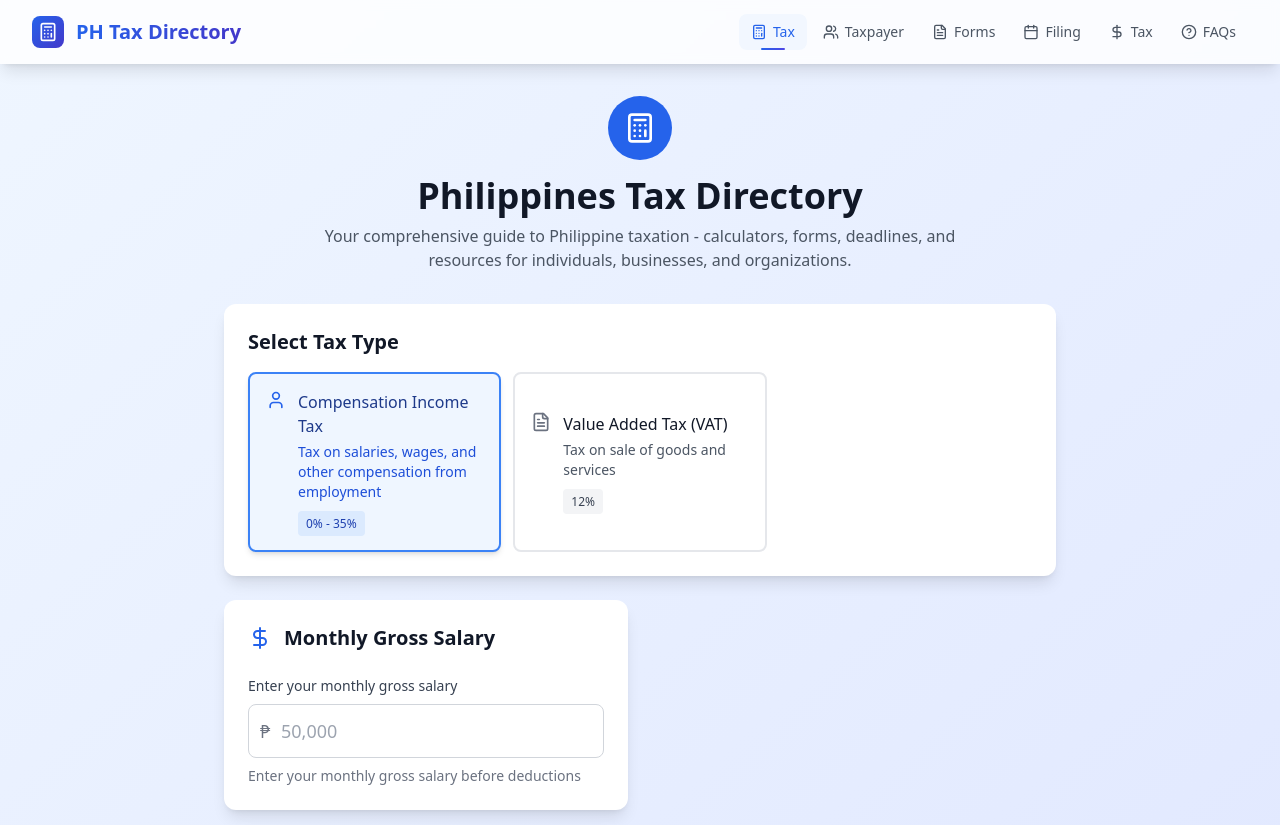
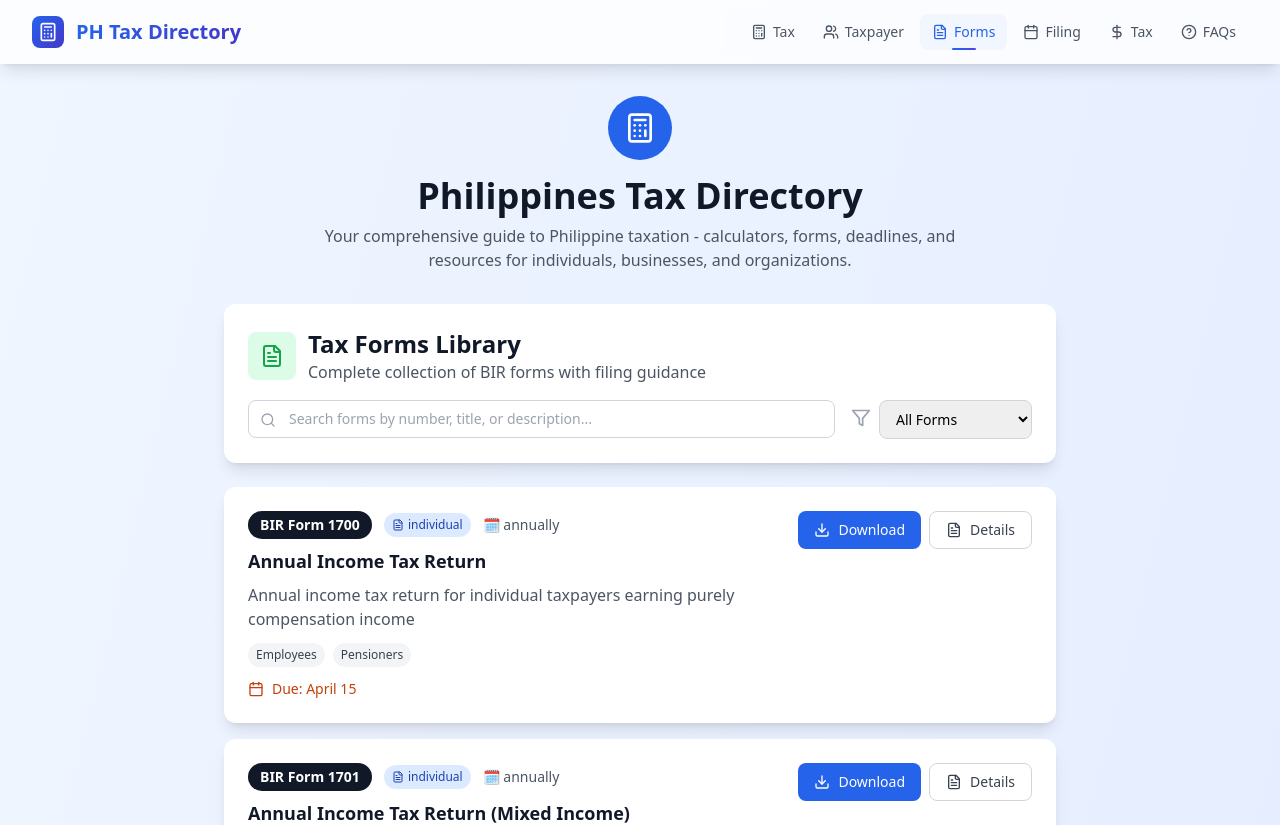
Before and after one commit to EstopaceMA/ph-tax-calculator, a React (Vite) app: page /forms-library in a window 1280 px wide. Shown: the top 825 px of the page. Built offline with nearby package versions, Linux system fonts and the light colour scheme.

Commit message:
feat: add react router

```diff
--- a/package.json
+++ b/package.json
@@ -12,7 +12,8 @@
   "dependencies": {
     "lucide-react": "^0.344.0",
     "react": "^18.3.1",
-    "react-dom": "^18.3.1"
+    "react-dom": "^18.3.1",
+    "react-router-dom": "^7.9.1"
   },
   "devDependencies": {
     "@eslint/js": "^9.9.1",
--- a/src/App.tsx
+++ b/src/App.tsx
@@ -1,8 +1,27 @@
 import React from 'react';
+import { BrowserRouter as Router, Routes, Route, Navigate } from 'react-router-dom';
 import TaxDirectory from './components/TaxDirectory';
 
 function App() {
-  return <TaxDirectory />;
+  return (
+    <Router>
+      <Routes>
+        {/* Main routes with section parameter */}
+        <Route path="/" element={<Navigate to="/tax-calculators" replace />} />
+        <Route path="/tax-calculators" element={<TaxDirectory />} />
+        <Route path="/tax-calculators/:taxType" element={<TaxDirectory />} />
+        <Route path="/taxpayer-categories" element={<TaxDirectory />} />
+        <Route path="/forms-library" element={<TaxDirectory />} />
+        <Route path="/filing-calendar" element={<TaxDirectory />} />
+        <Route path="/tax-rates" element={<TaxDirectory />} />
+        <Route path="/faqs" element={<TaxDirectory />} />
+
+
+        {/* Catch all - redirect to tax-calculators */}
+        <Route path="*" element={<Navigate to="/tax-calculators" replace />} />
+      </Routes>
+    </Router>
+  );
 }
 
 export default App;
--- a/src/components/Navigation.tsx
+++ b/src/components/Navigation.tsx
@@ -1,54 +1,68 @@
 import React from 'react';
+import { Link, useLocation } from 'react-router-dom';
 import { Calculator, Users, FileText, Calendar, DollarSign, HelpCircle, Menu, X } from 'lucide-react';
 import { DirectorySection } from '../types/directory';
 
-interface NavigationProps {
-  activeSection: DirectorySection;
-  onSectionChange: (section: DirectorySection) => void;
-}
-
-const navigationItems: { id: DirectorySection; name: string; icon: React.ComponentType<{ className?: string }>; description: string }[] = [
+const navigationItems: { id: DirectorySection; name: string; path: string; icon: React.ComponentType<{ className?: string }>; description: string }[] = [
   {
-    id: 'calculators',
+    id: 'tax-calculators',
     name: 'Tax Calculators',
+    path: '/tax-calculators/compensation',
     icon: Calculator,
     description: 'Calculate taxes and contributions'
   },
   {
     id: 'taxpayer-categories',
     name: 'Taxpayer Categories',
+    path: '/taxpayer-categories',
     icon: Users,
     description: 'Tax obligations by taxpayer type'
   },
   {
     id: 'forms-library',
     name: 'Forms Library',
+    path: '/forms-library',
     icon: FileText,
     description: 'BIR forms and filing guides'
   },
   {
     id: 'filing-calendar',
     name: 'Filing Calendar',
+    path: '/filing-calendar',
     icon: Calendar,
     description: 'Tax deadlines and reminders'
   },
   {
     id: 'tax-rates',
     name: 'Tax Rates & Tables',
+    path: '/tax-rates',
     icon: DollarSign,
     description: 'Current tax rates and brackets'
   },
   {
     id: 'faqs',
     name: 'FAQs',
+    path: '/faqs',
     icon: HelpCircle,
     description: 'Frequently asked questions'
   }
 ];
 
-const Navigation: React.FC<NavigationProps> = ({ activeSection, onSectionChange }) => {
+const Navigation: React.FC = () => {
+  const location = useLocation();
   const [isMobileMenuOpen, setIsMobileMenuOpen] = React.useState(false);
   const [scrolled, setScrolled] = React.useState(false);
+
+  // Determine active section from current path
+  const getActiveSection = (): DirectorySection => {
+    const path = location.pathname.slice(1); // Remove leading slash
+    const section = path.split('/')[0];
+
+    const validSections: DirectorySection[] = ['tax-calculators', 'taxpayer-categories', 'forms-library', 'filing-calendar', 'tax-rates', 'faqs'];
+    return validSections.includes(section as DirectorySection) ? section as DirectorySection : 'tax-calculators';
+  };
+
+  const activeSection = getActiveSection();
 
   React.useEffect(() => {
     const handleScroll = () => {
@@ -87,9 +101,9 @@
                 const isActive = activeSection === item.id;
 
                 return (
-                  <button
+                  <Link
                     key={item.id}
-                    onClick={() => onSectionChange(item.id)}
+                    to={item.path}
                     className={`relative flex items-center gap-1.5 px-3 py-2 rounded-lg transition-all duration-200 text-sm font-medium group ${isActive
                       ? 'text-blue-600 bg-blue-50/80'
                       : 'text-gray-600 hover:text-blue-600 hover:bg-blue-50/50'
@@ -102,7 +116,7 @@
                     {isActive && (
                       <div className="absolute bottom-0 left-1/2 transform -translate-x-1/2 w-6 h-0.5 bg-gradient-to-r from-blue-600 to-indigo-600 rounded-full" />
                     )}
-                  </button>
+                  </Link>
                 );
               })}
             </div>
@@ -141,12 +155,10 @@
                 const isActive = activeSection === item.id;
 
                 return (
-                  <button
+                  <Link
                     key={item.id}
-                    onClick={() => {
-                      onSectionChange(item.id);
-                      setIsMobileMenuOpen(false);
-                    }}
+                    to={item.path}
+                    onClick={() => setIsMobileMenuOpen(false)}
                     className={`w-full flex items-center gap-3 px-4 py-3 rounded-lg text-left transition-all duration-200 ${isActive
                       ? 'bg-blue-50 text-blue-600 shadow-sm'
                       : 'text-gray-700 hover:bg-gray-50/80'
@@ -157,7 +169,7 @@
                       <div className="font-medium">{item.name}</div>
                       <div className="text-xs text-gray-500 mt-0.5">{item.description}</div>
                     </div>
-                  </button>
+                  </Link>
                 );
               })}
             </div>
--- a/src/components/TaxDirectory.tsx
+++ b/src/components/TaxDirectory.tsx
@@ -1,4 +1,5 @@
-import React, { useState } from 'react';
+import React from 'react';
+import { useLocation, useParams, useNavigate } from 'react-router-dom';
 import { Calculator, Info } from 'lucide-react';
 import { TaxType } from '../types/tax';
 import { DirectorySection } from '../types/directory';
@@ -13,8 +14,34 @@
 import FAQs from './FAQs';
 
 const TaxDirectory: React.FC = () => {
-  const [activeSection, setActiveSection] = useState<DirectorySection>('calculators');
-  const [selectedTaxType, setSelectedTaxType] = useState<TaxType>('compensation');
+  const location = useLocation();
+  const { taxType } = useParams<{ taxType?: string }>();
+  const navigate = useNavigate();
+
+  // Determine current section from pathname
+  const getCurrentSection = (): DirectorySection => {
+    const path = location.pathname.slice(1); // Remove leading slash
+    const section = path.split('/')[0];
+
+    const validSections: DirectorySection[] = ['tax-calculators', 'taxpayer-categories', 'forms-library', 'filing-calendar', 'tax-rates', 'faqs'];
+    return validSections.includes(section as DirectorySection) ? section as DirectorySection : 'tax-calculators';
+  };
+
+  // Determine current tax type from URL parameter or default
+  const getCurrentTaxType = (): TaxType => {
+    if (taxType && ['compensation', 'vat'].includes(taxType as TaxType)) {
+      return taxType as TaxType;
+    }
+    return 'compensation';
+  };
+
+  const activeSection = getCurrentSection();
+  const selectedTaxType = getCurrentTaxType();
+
+  // Handle tax type change within calculators
+  const handleTaxTypeChange = (newTaxType: TaxType) => {
+    navigate(`/tax-calculators/${newTaxType}`);
+  };
 
   const renderCalculator = () => {
     switch (selectedTaxType) {
@@ -29,10 +56,10 @@
 
   const renderContent = () => {
     switch (activeSection) {
-      case 'calculators':
+      case 'tax-calculators':
         return (
           <>
-            <TaxTypeSelector selectedType={selectedTaxType} onTypeChange={setSelectedTaxType} />
+            <TaxTypeSelector selectedType={selectedTaxType} onTypeChange={handleTaxTypeChange} />
             {renderCalculator()}
           </>
         );
@@ -49,7 +76,7 @@
       default:
         return (
           <>
-            <TaxTypeSelector selectedType={selectedTaxType} onTypeChange={setSelectedTaxType} />
+            <TaxTypeSelector selectedType={selectedTaxType} onTypeChange={handleTaxTypeChange} />
             {renderCalculator()}
           </>
         );
@@ -59,7 +86,7 @@
   return (
     <div className="min-h-screen bg-gradient-to-br from-blue-50 to-indigo-100">
       {/* Navigation */}
-      <Navigation activeSection={activeSection} onSectionChange={setActiveSection} />
+      <Navigation />
 
       <div className="max-w-4xl mx-auto px-4 sm:px-6 lg:px-8 py-6 sm:py-8">
         {/* Header */}
--- a/src/types/directory.ts
+++ b/src/types/directory.ts
@@ -1,5 +1,5 @@
 export type DirectorySection =
-  | 'calculators'
+  | 'tax-calculators'
   | 'taxpayer-categories'
   | 'forms-library'
   | 'filing-calendar'
```
Also changed, not shown: 1 other file (tests, documents, lock files or other folders). Lines whose indentation alone changed are shown as unchanged.
